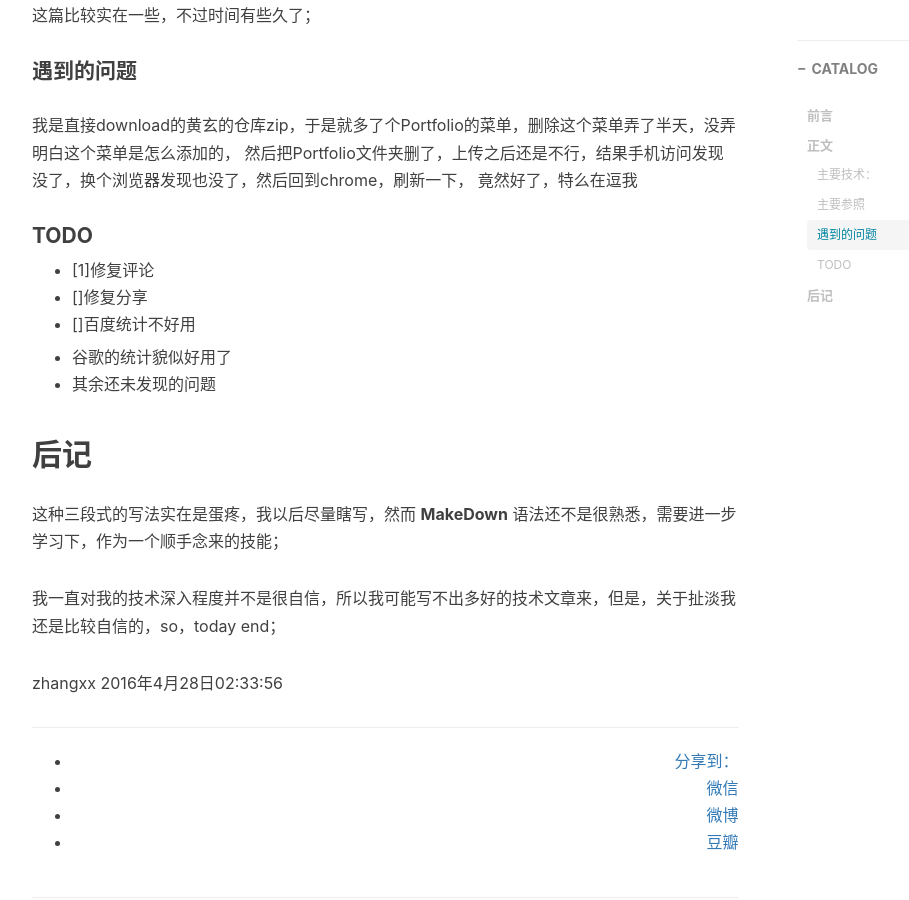
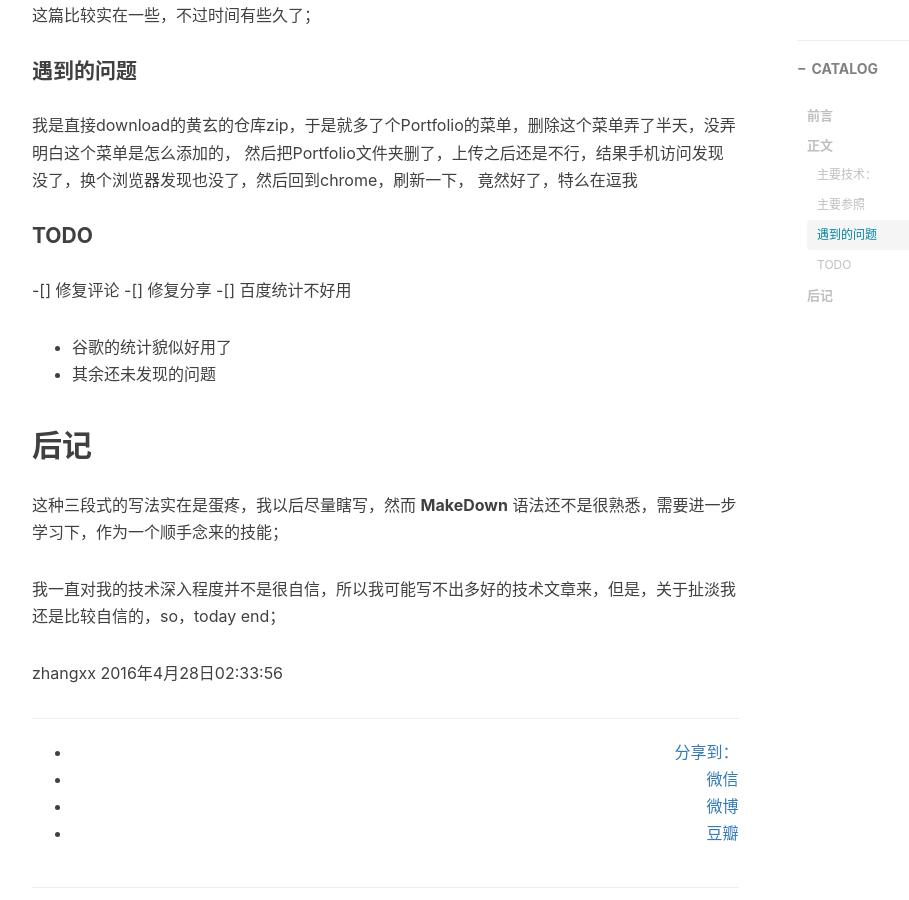
Before and after one commit to zhangxx0/zhangxx0.github.io, a Jekyll site: the page built from _posts/2016-04-28-hello-2016.markdown, in a window 1280 px wide and 900 px high, scrolled down 1695 px. Shown: the whole window, without its empty margins (233-1142 px from the left). Built offline with Jekyll 4.4.1, drawn with Linux system fonts in a browser that asks for light colours; nearby versions of some CDN libraries; comment, search, counter and statistics services are not loaded.

Commit message:
Update 2016-04-28-hello-2016.markdown

```diff
--- a/_posts/2016-04-28-hello-2016.markdown
+++ b/_posts/2016-04-28-hello-2016.markdown
@@ -61,9 +61,9 @@ tags:
 
 #### TODO
 
-- [1]修复评论
-- []修复分享
-- []百度统计不好用
+-[] 修复评论
+-[] 修复分享
+-[] 百度统计不好用
 
 * 谷歌的统计貌似好用了
 * 其余还未发现的问题
```
